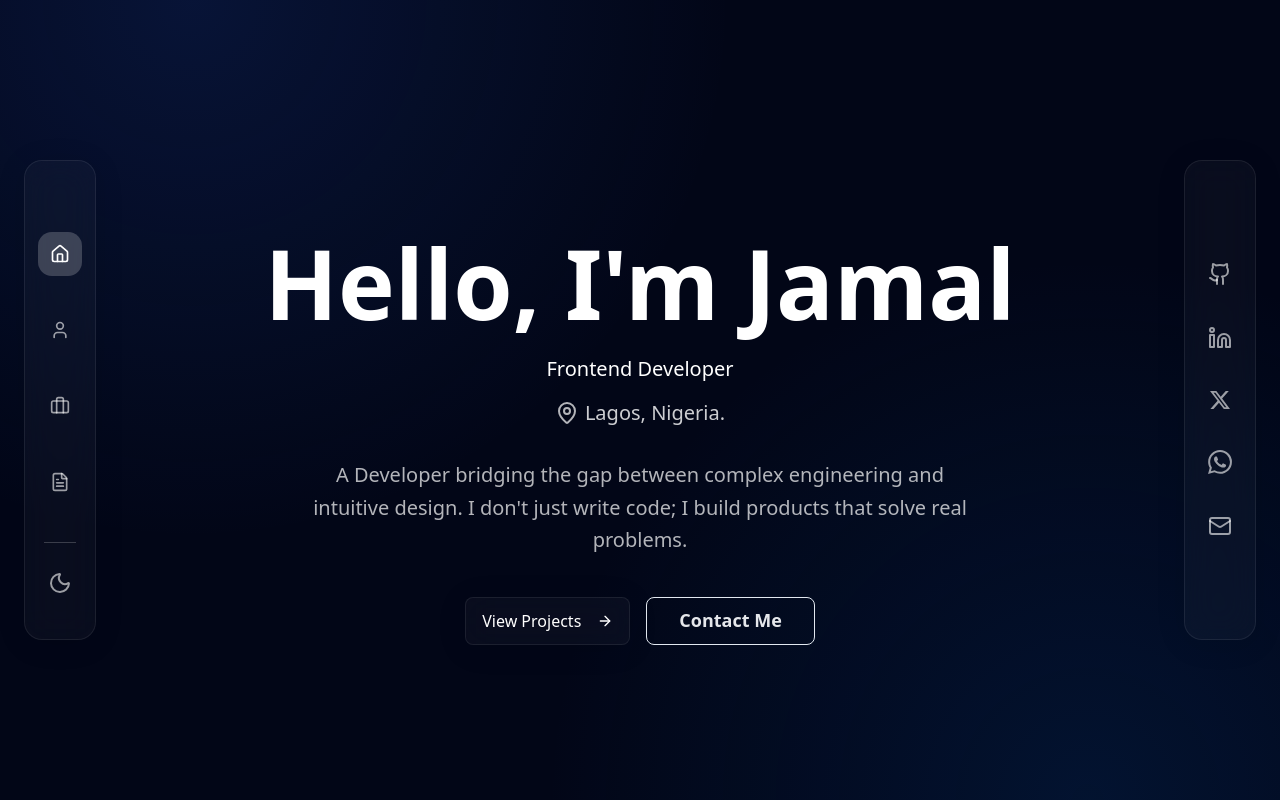
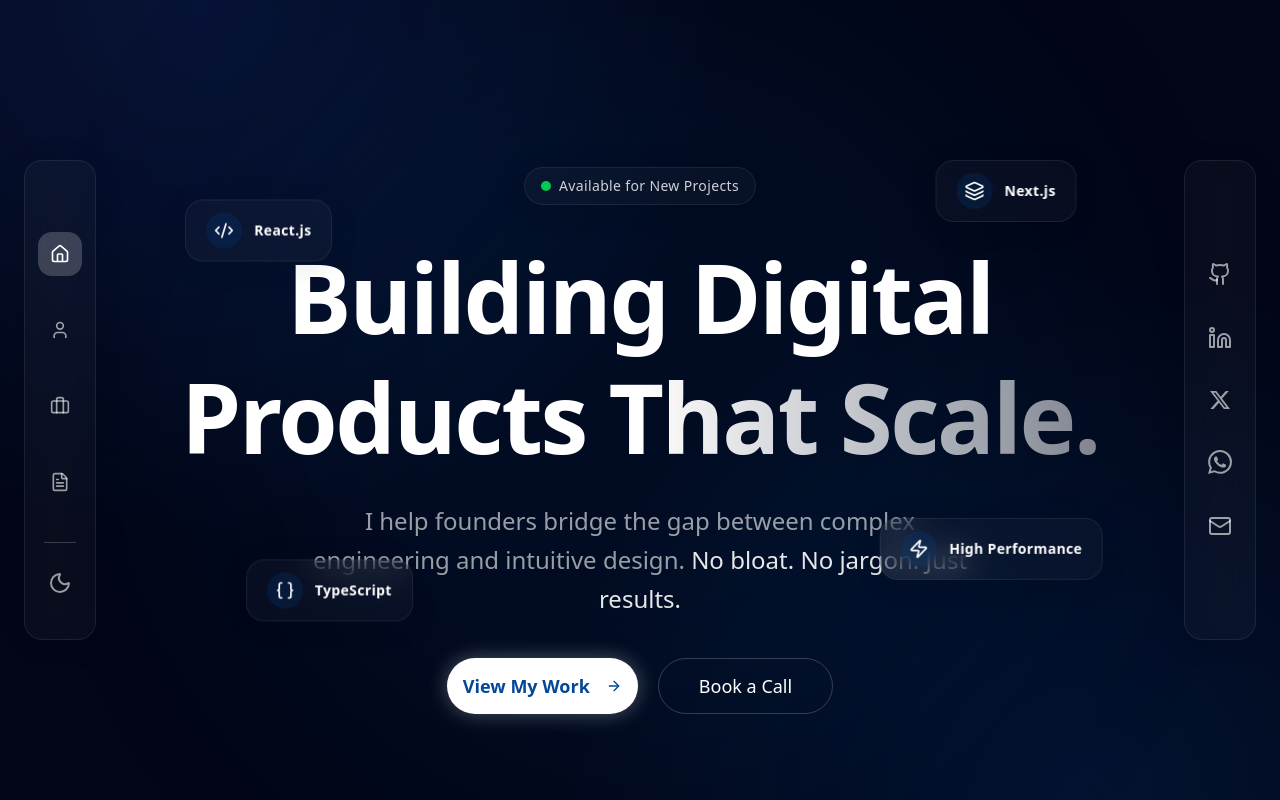
Before and after one commit to Jd33n27/Portfolio, a React (Vite) app: page / in a window 1280 px wide. Shown: the top 800 px of the page. Built offline with nearby package versions, Linux system fonts and the light colour scheme.

Commit message:
Rethought the hero section approach

```diff
--- a/src/components/Hero.tsx
+++ b/src/components/Hero.tsx
@@ -1,70 +1,164 @@
 import { motion } from "framer-motion";
-import { ArrowRight, MapPin } from "lucide-react";
+import { ArrowRight, Code2, Layers, Zap, Braces } from "lucide-react"; // Added Braces for TS
 import { Button } from "@/components/ui/button";
+import { useRef } from "react";
+
+// Floating Draggable Glass Badge Component
+const FloatingBadge = ({
+  icon: Icon,
+  label,
+  delay,
+  x,
+  y,
+  constraintsRef,
+}: {
+  icon: any;
+  label: string;
+  delay: number;
+  x: number; // Percent position X
+  y: number; // Percent position Y
+  constraintsRef: any;
+}) => (
+  <motion.div
+    drag
+    dragConstraints={constraintsRef} // Keeps it inside the Hero section
+    dragElastic={0.2} // Adds a nice "bouncy" feel when you pull it
+    initial={{ opacity: 0, y: 20 }}
+    animate={{
+      opacity: 1,
+      y: [0, -15, 0], // Subtle floating up and down
+      x: [0, 10, 0], // Subtle drifting sideways
+    }}
+    transition={{
+      opacity: { duration: 0.5, delay },
+      y: { duration: 5, repeat: Infinity, ease: "easeInOut", delay },
+      x: { duration: 6, repeat: Infinity, ease: "easeInOut", delay: delay + 1 },
+    }}
+    whileDrag={{ scale: 1.1, cursor: "grabbing" }} // Pop effect on drag
+    whileHover={{ scale: 1.05, cursor: "grab" }}
+    className="absolute hidden md:flex items-center gap-3 px-5 py-3 rounded-2xl glass border border-white/10 shadow-2xl z-20 backdrop-blur-md"
+    style={{ top: `${y}%`, left: `${x}%` }}
+  >
+    <div className="p-2 rounded-full bg-chelsea/20">
+      <Icon className="w-5 h-5 text-white" />
+    </div>
+    <span className="text-sm font-bold text-white tracking-wide">{label}</span>
+  </motion.div>
+);
 
 export const Hero = () => {
+  const containerRef = useRef(null);
+
   return (
-    <section className="relative min-h-screen flex items-center justify-center pt-20 overflow-hidden">
-      {/* Background */}
-      <div className="absolute top-0 left-1/2 -translate-x-1/2 w-full h-full bg-transparent pointer-events-none" />
+    <section
+      ref={containerRef}
+      className="relative min-h-screen flex items-center justify-center pt-20 overflow-hidden perspective-1000"
+    >
+      {/* Background Glow - Central Spotlight */}
+      <div className="absolute top-1/2 left-1/2 -translate-x-1/2 -translate-y-1/2 w-[800px] h-[800px] bg-chelsea/10 rounded-full blur-[120px] pointer-events-none" />
 
-      <div className="max-w-5xl mx-auto px-6 relative z-10 text-center">
-        {/* Main Headline */}
+      {/* 4 Floating Draggable Tech Badges  */}
+
+      {/* 1. React.js (Top Left) */}
+      <FloatingBadge
+        icon={Code2}
+        label="React.js"
+        delay={0.5}
+        x={10}
+        y={25}
+        constraintsRef={containerRef}
+      />
+
+      {/* 2. Next.js (Top Right) */}
+      <FloatingBadge
+        icon={Layers}
+        label="Next.js"
+        delay={0.8}
+        x={75}
+        y={20}
+        constraintsRef={containerRef}
+      />
+
+      {/* 3. TypeScript (Bottom Left) */}
+      <FloatingBadge
+        icon={Braces}
+        label="TypeScript"
+        delay={1.2}
+        x={15}
+        y={70}
+        constraintsRef={containerRef}
+      />
+
+      {/* 4. Performance (Bottom Right) */}
+      <FloatingBadge
+        icon={Zap}
+        label="High Performance"
+        delay={1.5}
+        x={70}
+        y={65}
+        constraintsRef={containerRef}
+      />
+
+      <div className="max-w-5xl mx-auto px-6 relative z-10 text-center pointer-events-none">
+        {/* Status Pill */}
+        <motion.div
+          initial={{ opacity: 0, y: -20 }}
+          animate={{ opacity: 1, y: 0 }}
+          transition={{ duration: 0.5 }}
+          className="inline-flex items-center gap-2 px-4 py-2 rounded-full glass border border-chelsea/30 bg-chelsea/5 mb-8 pointer-events-auto"
+        >
+          <span className="relative flex h-2.5 w-2.5">
+            <span className="animate-ping absolute inline-flex h-full w-full rounded-full bg-green-400 opacity-75"></span>
+            <span className="relative inline-flex rounded-full h-2.5 w-2.5 bg-green-500"></span>
+          </span>
+          <span className="text-sm font-medium text-white/80 tracking-wide">
+            Available for New Projects
+          </span>
+        </motion.div>
+
+        {/* Main Headline - Value Driven */}
         <motion.h1
           initial={{ opacity: 0, y: 20 }}
           animate={{ opacity: 1, y: 0 }}
           transition={{ duration: 0.5, delay: 0.1 }}
-          className="text-5xl md:text-8xl font-bold text-white mb-6"
+          className="text-5xl md:text-7xl lg:text-8xl font-bold text-white mb-6 tracking-tight leading-tight pointer-events-auto"
         >
-          Hello, I'm Jamal
+          Building Digital <br />
+          <span className="text-transparent bg-clip-text bg-gradient-to-r from-white via-white to-white/50">
+            Products That Scale.
+          </span>
         </motion.h1>
 
-        {/* Role & Location Section */}
+        {/* Subheadline - Authority & Empathy */}
+        <motion.p
+          initial={{ opacity: 0, y: 20 }}
+          animate={{ opacity: 1, y: 0 }}
+          transition={{ duration: 0.5, delay: 0.2 }}
+          className="text-xl md:text-2xl text-white/60 max-w-2xl mx-auto mb-10 leading-relaxed font-light pointer-events-auto"
+        >
+          I help founders bridge the gap between complex engineering and intuitive design.
+          <span className="text-white/90 font-medium"> No bloat. No jargon. Just results.</span>
+        </motion.p>
+
+        {/* Buttons - High Contrast CTA */}
         <motion.div
           initial={{ opacity: 0, y: 20 }}
           animate={{ opacity: 1, y: 0 }}
-          transition={{ duration: 0.5, delay: 0.2 }}
-          className="flex flex-col items-center justify-center gap-2 md:gap-4 text-white/80 text-lg md:text-xl mb-8 font-medium"
-        >
-          <span className="text-white">Frontend Developer</span>
-
-          <div className="flex items-center gap-1.5">
-            <MapPin className="w-6 h-6 text-white/70" />
-            <span>Lagos, Nigeria.</span>
-          </div>
-        </motion.div>
-
-        {/* Subheadline - The Empathetic Part */}
-        <motion.p
-          initial={{ opacity: 0, y: 20 }}
-          animate={{ opacity: 1, y: 0 }}
           transition={{ duration: 0.5, delay: 0.3 }}
-          className="text-xl text-white/70 max-w-2xl mx-auto mb-10 leading-relaxed"
-        >
-          A Developer bridging the gap between complex engineering and intuitive
-          design. I don't just write code; I build products that solve real
-          problems.
-        </motion.p>
-
-        {/* Buttons */}
-        <motion.div
-          initial={{ opacity: 0, y: 20 }}
-          animate={{ opacity: 1, y: 0 }}
-          transition={{ duration: 0.5, delay: 0.4 }}
-          className="flex flex-col sm:flex-row gap-4 justify-center items-center"
+          className="flex flex-col sm:flex-row gap-5 justify-center items-center pointer-events-auto"
         >
           <Button
             size="lg"
-            className="glass glass-hover text-white text-base h-12 px-8"
+            className="bg-white text-chelsea hover:bg-white/90 text-lg h-14 px-10 rounded-full font-bold shadow-[0_0_20px_rgba(255,255,255,0.3)] transition-all hover:scale-105"
           >
-            View Projects <ArrowRight className="ml-2 w-4 h-4" />
+            View My Work <ArrowRight className="ml-2 w-5 h-5" />
           </Button>
           <Button
             size="lg"
             variant="ghost"
-            className="text-gray-200 text-[18px] font-bold h-12 px-8 border border-border hover:text-gray-900"
+            className="text-white text-lg h-14 px-10 rounded-full border border-white/20 hover:bg-white/10"
           >
-            Contact Me
+            Book a Call
           </Button>
         </motion.div>
       </div>
```
